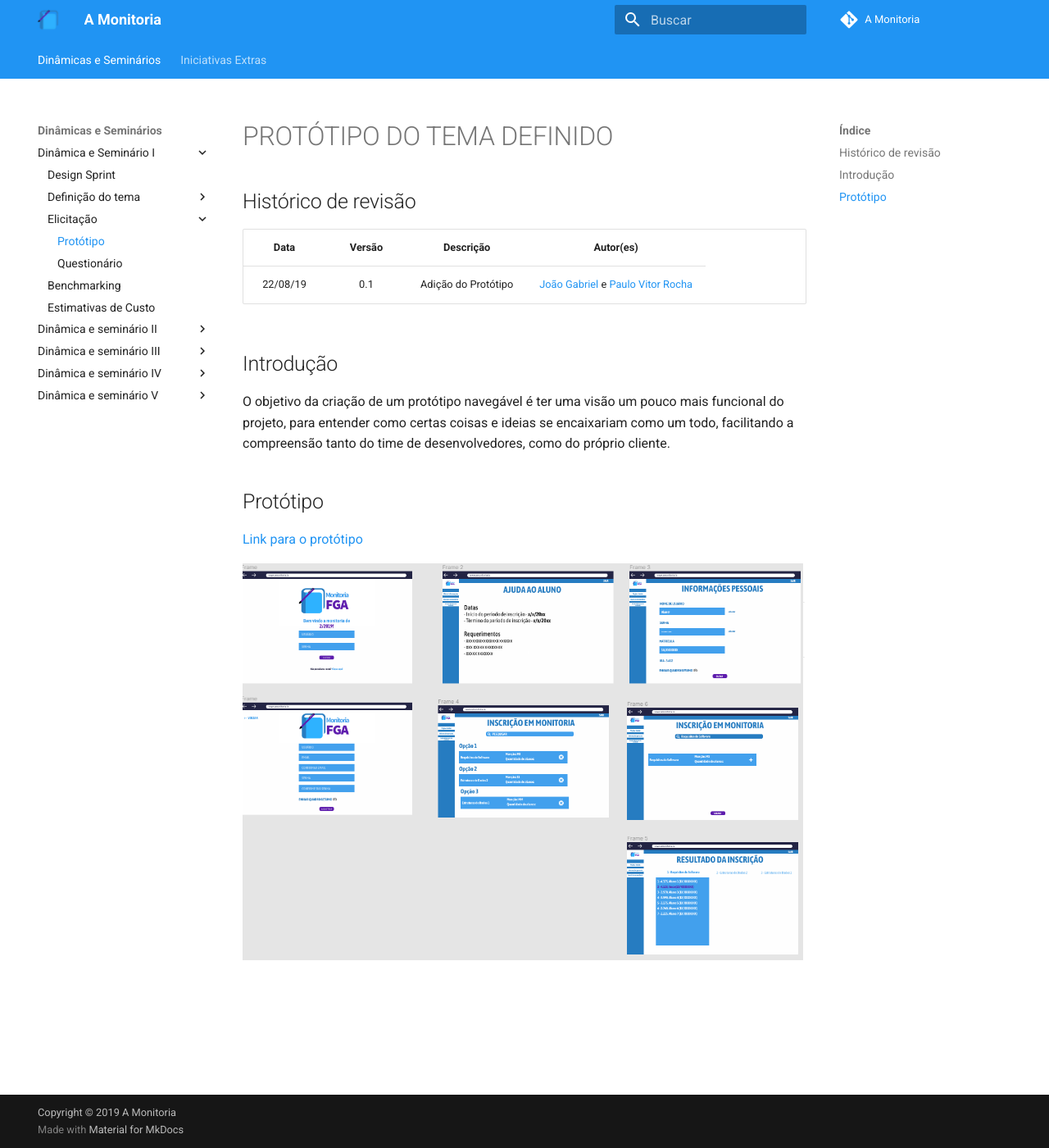
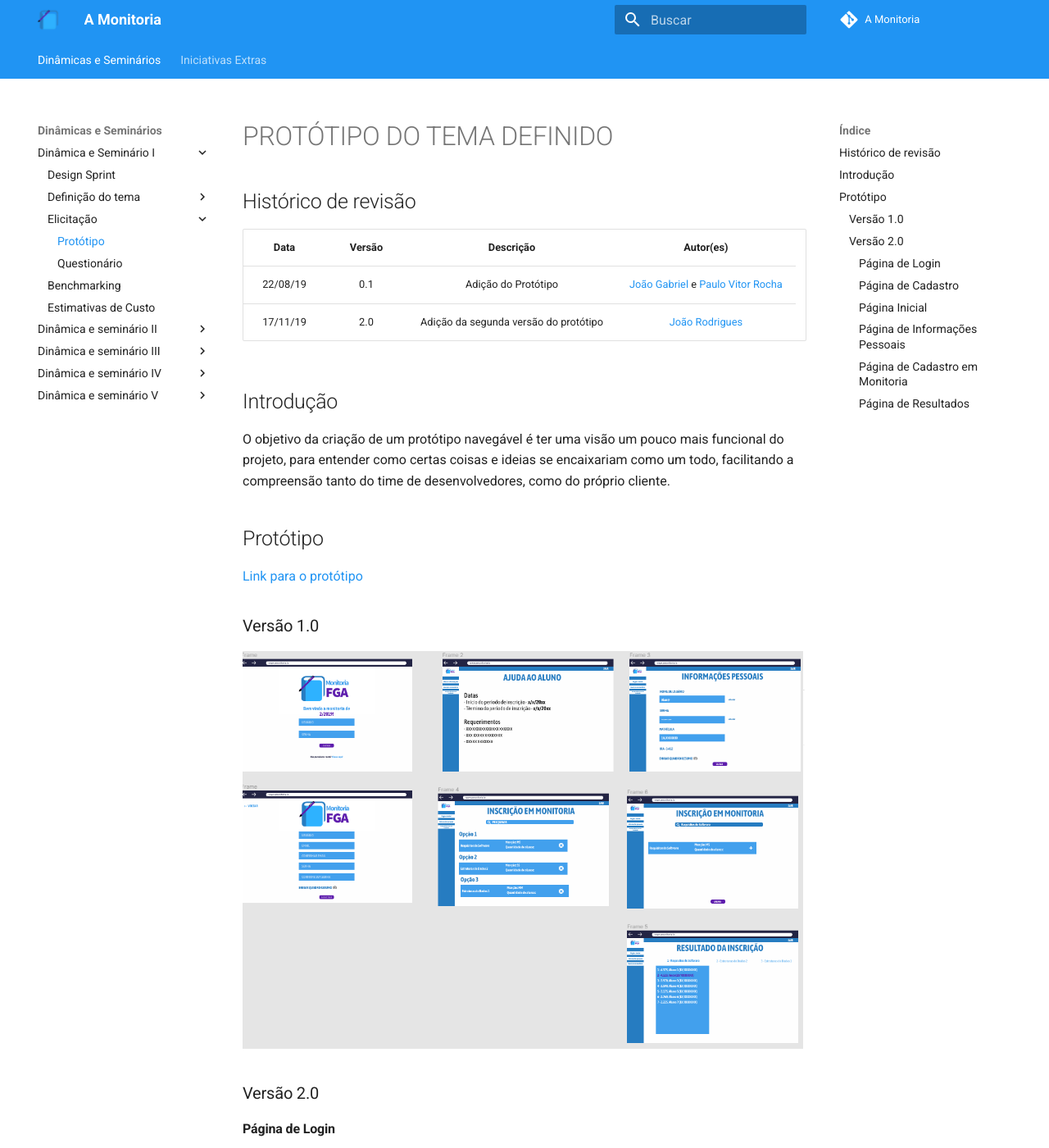
Before and after one commit to 2019-2-arquitetura-desenho/wiki, an MkDocs documentation site: the page built from docs/dinamica_seminario_I/Elicitacao/prototipo.md, in a window 1280 px wide and 1400 px high. Shown: the whole window at 82% size. Built offline with MkDocs 1.6.1 and Material for MkDocs 9.7.7, drawn with Linux system fonts in a browser that asks for light colours; comment, search, counter and statistics services are not loaded; old or Windows-style settings are respelled for this version of MkDocs; some of the changed text lies outside the part shown.

Commit message:
Adiciona prototipo v2

```diff
--- a/docs/dinamica_seminario_I/Elicitacao/prototipo.md
+++ b/docs/dinamica_seminario_I/Elicitacao/prototipo.md
@@ -5,6 +5,7 @@
 | Data | Versão | Descrição | Autor(es)|
 |:----:|:------:|:---------:|:--------:|
 | 22/08/19 | 0.1 | Adição do Protótipo | [João Gabriel](https://github.com/bielrossi15) e [Paulo Vitor Rocha](https://github.com/PauloVitorRocha) |
+| 17/11/19 | 2.0 | Adição da segunda versão do protótipo | [João Rodrigues](https://github.com/rjoao)
 
 ## Introdução
 O objetivo da criação de um protótipo navegável é ter uma visão um pouco mais funcional do projeto, para entender como certas coisas e ideias se encaixariam como um todo, facilitando a compreensão tanto do time de desenvolvedores, como do próprio cliente.
@@ -12,4 +13,32 @@
 ## Protótipo
 [Link para o protótipo](https://www.figma.com/proto/tN6ggOP6Tnvm2iMgVPt2R1/Untitled?node-id=6%3A114&scaling=contain)
 
+### Versão 1.0
+
 ![Prototipo](../assets/img/prototipo.png)
+
+### Versão 2.0
+
+#### Página de Login
+
+![Página de Login - Protótipo Versão 2.0](../assets/img/prototipo_v2/login.png)
+
+#### Página de Cadastro
+
+![Página de Cadastro - Protótipo Versão 2.0](../assets/img/prototipo_v2/cadastro.png)
+
+#### Página Inicial
+
+![Página Inicial - Protótipo Versão 2.0](../assets/img/prototipo_v2/pagina_inicial.png)
+
+#### Página de Informações Pessoais
+
+![Página de Informações Pessoais - Protótipo Versão 2.0](../assets/img/prototipo_v2/pagina_info_pessoais.png)
+
+#### Página de Cadastro em Monitoria
+
+![Página de Página de Cadastro em Monitoria - Protótipo Versão 2.0](../assets/img/prototipo_v2/cadastrar_monitoria.png)
+
+#### Página de Resultados
+
+![Página de Página de Resultados - Protótipo Versão 2.0](../assets/img/prototipo_v2/resultado.png)
```
Also changed, not shown: docs/dinamica_seminario_I/assets/img/prototipo_v2/cadastrar_monitoria.png (added), docs/dinamica_seminario_I/assets/img/prototipo_v2/cadastro.png (added), docs/dinamica_seminario_I/assets/img/prototipo_v2/login.png (added), docs/dinamica_seminario_I/assets/img/prototipo_v2/pagina_info_pessoais.png (added), docs/dinamica_seminario_I/assets/img/prototipo_v2/pagina_inicial.png (added), docs/dinamica_seminario_I/assets/img/prototipo_v2/resultado.png (added).
